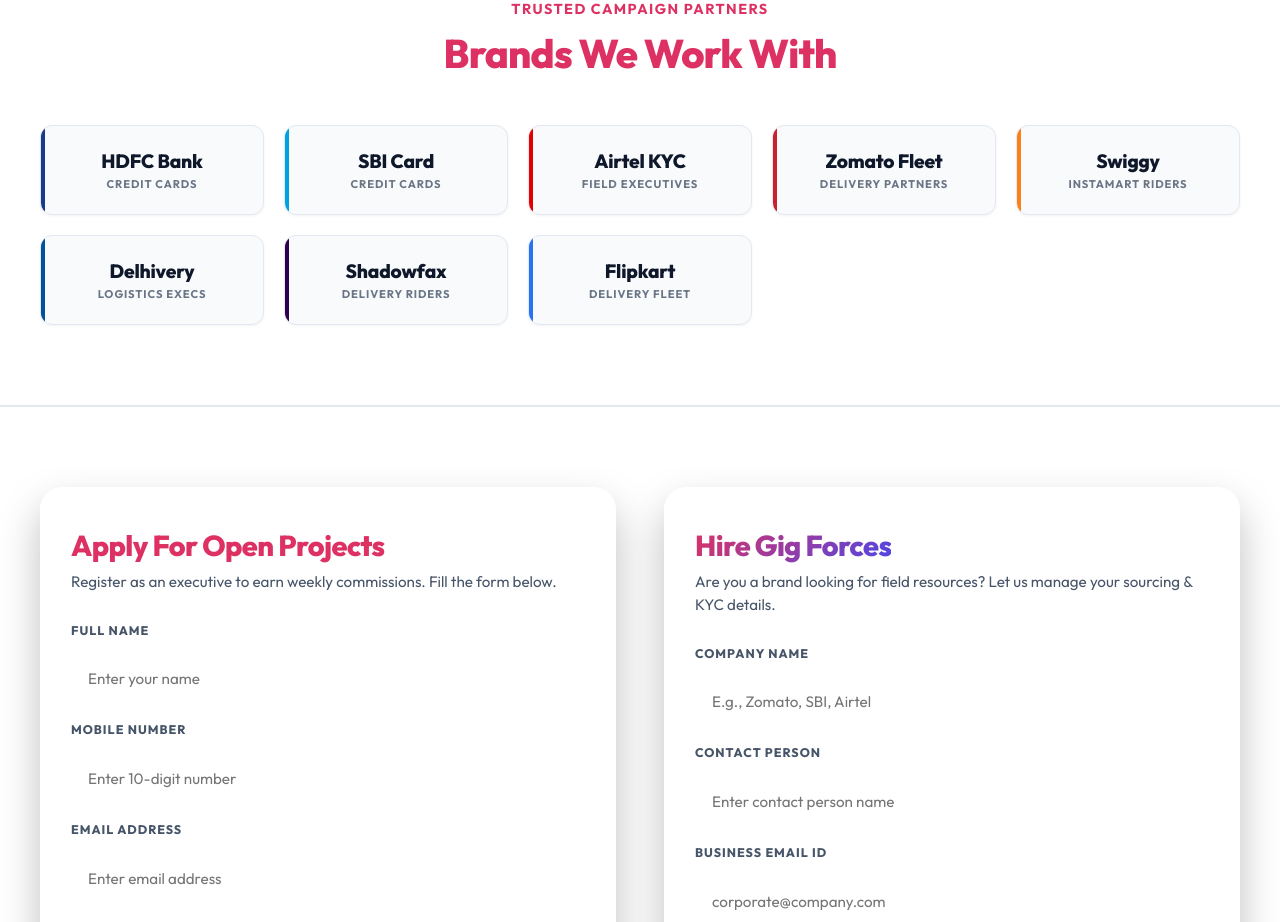
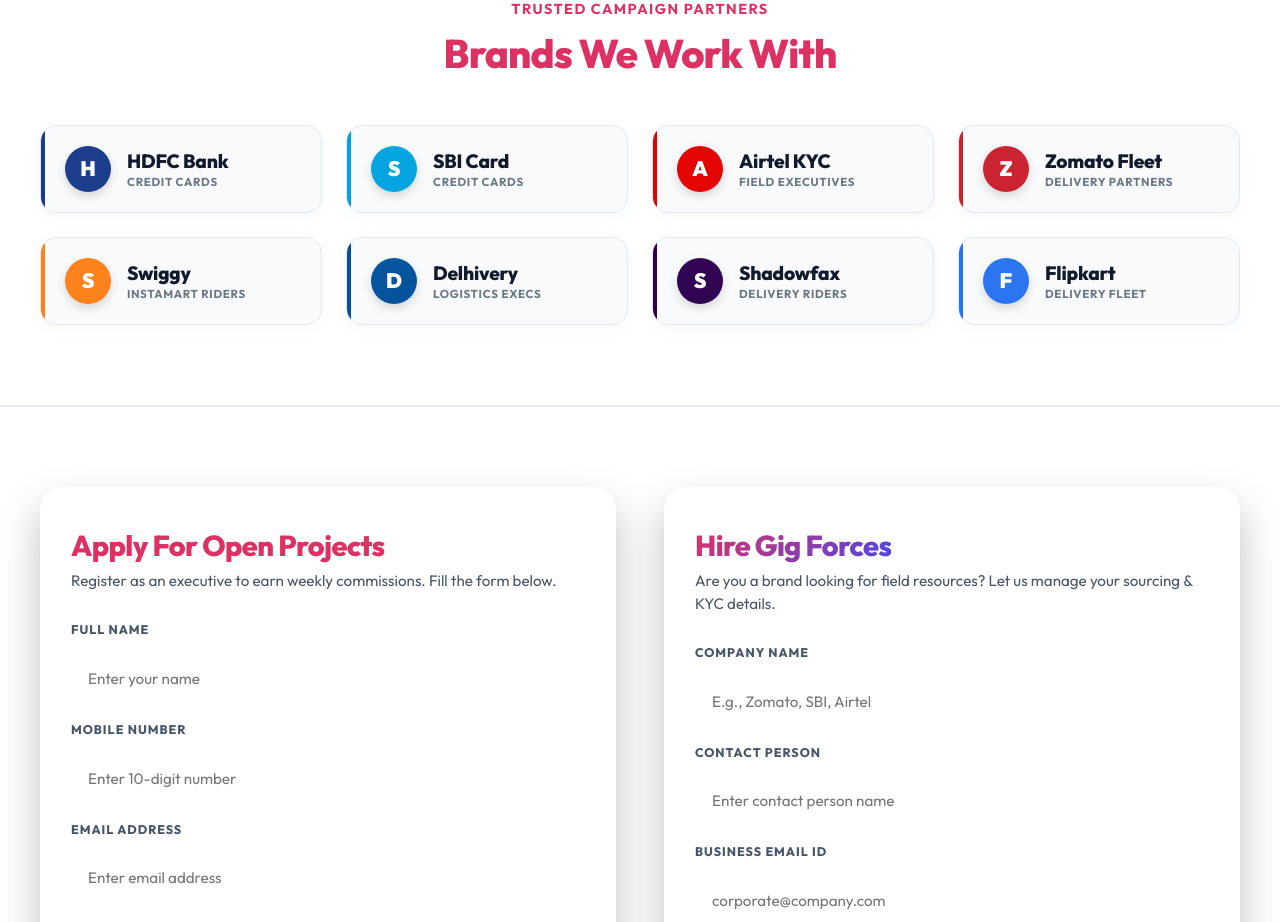
Before and after one commit to ravidhakre/gig-sathi, a React (Vite) app: page / in a window 1280 px wide. Shown: the part 2840-3762 px from the top of the page. Built offline with nearby package versions, Linux system fonts and the light colour scheme; no server answers; the database is empty.

Commit message:
brand: upgrade Brands We Work With section into horizontal list items with circular badge initials in brand colors

```diff
--- a/src/pages/Home.jsx
+++ b/src/pages/Home.jsx
@@ -337,45 +337,77 @@
           <h2 className="section-heading" style={{ marginBottom: '48px', marginTop: '8px' }}>Brands We Work With</h2>
 
           <div className="brand-logo-grid">
-            <div className="brand-logo-card">
+            {/* HDFC Bank */}
+            <div className="brand-logo-card" style={{ boxShadow: '0 4px 15px rgba(26, 59, 139, 0.04)' }}>
               <span className="brand-logo-accent" style={{ backgroundColor: '#1a3b8b' }}></span>
+              <div className="brand-logo-circle" style={{ backgroundColor: '#1a3b8b' }}>H</div>
+              <div className="brand-logo-card-content">
                 <h4>HDFC Bank</h4>
                 <span className="brand-type">Credit Cards</span>
               </div>
-            <div className="brand-logo-card">
+            </div>
+            {/* SBI Card */}
+            <div className="brand-logo-card" style={{ boxShadow: '0 4px 15px rgba(0, 163, 228, 0.04)' }}>
               <span className="brand-logo-accent" style={{ backgroundColor: '#00a3e0' }}></span>
+              <div className="brand-logo-circle" style={{ backgroundColor: '#00a3e0' }}>S</div>
+              <div className="brand-logo-card-content">
                 <h4>SBI Card</h4>
                 <span className="brand-type">Credit Cards</span>
               </div>
-            <div className="brand-logo-card">
+            </div>
+            {/* Airtel KYC */}
+            <div className="brand-logo-card" style={{ boxShadow: '0 4px 15px rgba(228, 0, 0, 0.04)' }}>
               <span className="brand-logo-accent" style={{ backgroundColor: '#e40000' }}></span>
+              <div className="brand-logo-circle" style={{ backgroundColor: '#e40000' }}>A</div>
+              <div className="brand-logo-card-content">
                 <h4>Airtel KYC</h4>
                 <span className="brand-type">Field Executives</span>
               </div>
-            <div className="brand-logo-card">
+            </div>
+            {/* Zomato Fleet */}
+            <div className="brand-logo-card" style={{ boxShadow: '0 4px 15px rgba(203, 32, 45, 0.04)' }}>
               <span className="brand-logo-accent" style={{ backgroundColor: '#cb202d' }}></span>
+              <div className="brand-logo-circle" style={{ backgroundColor: '#cb202d' }}>Z</div>
+              <div className="brand-logo-card-content">
                 <h4>Zomato Fleet</h4>
                 <span className="brand-type">Delivery Partners</span>
               </div>
-            <div className="brand-logo-card">
+            </div>
+            {/* Swiggy */}
+            <div className="brand-logo-card" style={{ boxShadow: '0 4px 15px rgba(252, 128, 25, 0.04)' }}>
               <span className="brand-logo-accent" style={{ backgroundColor: '#fc8019' }}></span>
+              <div className="brand-logo-circle" style={{ backgroundColor: '#fc8019' }}>S</div>
+              <div className="brand-logo-card-content">
                 <h4>Swiggy</h4>
                 <span className="brand-type">Instamart Riders</span>
               </div>
-            <div className="brand-logo-card">
+            </div>
+            {/* Delhivery */}
+            <div className="brand-logo-card" style={{ boxShadow: '0 4px 15px rgba(0, 82, 155, 0.04)' }}>
               <span className="brand-logo-accent" style={{ backgroundColor: '#00529b' }}></span>
+              <div className="brand-logo-circle" style={{ backgroundColor: '#00529b' }}>D</div>
+              <div className="brand-logo-card-content">
                 <h4>Delhivery</h4>
                 <span className="brand-type">Logistics Execs</span>
               </div>
-            <div className="brand-logo-card">
+            </div>
+            {/* Shadowfax */}
+            <div className="brand-logo-card" style={{ boxShadow: '0 4px 15px rgba(45, 0, 80, 0.04)' }}>
               <span className="brand-logo-accent" style={{ backgroundColor: '#2d0050' }}></span>
+              <div className="brand-logo-circle" style={{ backgroundColor: '#2d0050' }}>S</div>
+              <div className="brand-logo-card-content">
                 <h4>Shadowfax</h4>
                 <span className="brand-type">Delivery Riders</span>
               </div>
-            <div className="brand-logo-card">
+            </div>
+            {/* Flipkart */}
+            <div className="brand-logo-card" style={{ boxShadow: '0 4px 15px rgba(40, 116, 240, 0.04)' }}>
               <span className="brand-logo-accent" style={{ backgroundColor: '#2874f0' }}></span>
+              <div className="brand-logo-circle" style={{ backgroundColor: '#2874f0' }}>F</div>
+              <div className="brand-logo-card-content">
                 <h4>Flipkart</h4>
                 <span className="brand-type">Delivery Fleet</span>
+              </div>
             </div>
           </div>
         </div>
--- a/src/styles/global.css
+++ b/src/styles/global.css
@@ -1231,8 +1231,8 @@
 
 .brand-logo-grid {
   display: grid;
-  grid-template-columns: repeat(auto-fit, minmax(200px, 1fr));
-  gap: 20px;
+  grid-template-columns: repeat(auto-fit, minmax(250px, 1fr));
+  gap: 24px;
   justify-content: center;
 }
 
@@ -1240,13 +1240,11 @@
   position: relative;
   background: var(--bg-surface);
   border: 1px solid var(--border-color);
-  border-radius: 12px;
-  padding: 24px 20px;
+  border-radius: 16px;
+  padding: 20px 24px;
   display: flex;
-  flex-direction: column;
   align-items: center;
-  justify-content: center;
-  gap: 6px;
+  gap: 16px;
   overflow: hidden;
   transition: all 0.3s cubic-bezier(0.4, 0, 0.2, 1);
   cursor: default;
@@ -1257,37 +1255,59 @@
   content: '';
   position: absolute;
   inset: 0;
-  background: linear-gradient(135deg, rgba(222, 49, 99, 0.03) 0%, transparent 100%);
-  opacity: 0;
-  transition: opacity 0.3s ease;
+  background: linear-gradient(135deg, rgba(255, 255, 255, 0.02) 0%, transparent 100%);
+  opacity: 1;
   pointer-events: none;
-}
-
-.brand-logo-card:hover::before {
-  opacity: 1;
 }
 
 .brand-logo-card:hover {
   transform: translateY(-6px);
   border-color: rgba(222, 49, 99, 0.25);
-  box-shadow: 0 12px 25px rgba(222, 49, 99, 0.06), 0 4px 15px rgba(0, 0, 0, 0.05);
+  box-shadow: 0 16px 36px rgba(0, 0, 0, 0.08), 0 4px 15px rgba(0, 0, 0, 0.04);
+}
+
+.brand-logo-circle {
+  width: 46px;
+  height: 46px;
+  border-radius: 50%;
+  color: #ffffff;
+  font-weight: 900;
+  font-size: 1.3rem;
+  display: flex;
+  align-items: center;
+  justify-content: center;
+  flex-shrink: 0;
+  box-shadow: 0 4px 10px rgba(0, 0, 0, 0.15);
+  transition: all 0.3s cubic-bezier(0.4, 0, 0.2, 1);
+}
+
+.brand-logo-card:hover .brand-logo-circle {
+  transform: scale(1.1) rotate(-8deg);
+  box-shadow: 0 6px 16px rgba(0, 0, 0, 0.22);
+}
+
+.brand-logo-card-content {
+  display: flex;
+  flex-direction: column;
+  align-items: flex-start;
+  text-align: left;
 }
 
 .brand-logo-card h4 {
   font-size: 1.2rem;
   font-weight: 800;
   color: var(--text-primary);
-  margin: 0;
-  letter-spacing: -0.01em;
+  margin: 0 0 3px 0;
+  letter-spacing: -0.010em;
   line-height: 1.2;
 }
 
 .brand-logo-card span.brand-type {
-  font-size: 0.7rem;
+  font-size: 0.72rem;
   font-weight: 700;
   color: var(--text-secondary);
   text-transform: uppercase;
-  letter-spacing: 0.08em;
+  letter-spacing: 0.06em;
   opacity: 0.8;
   margin: 0;
   line-height: 1;
```
Lines whose indentation alone changed are shown as unchanged.
